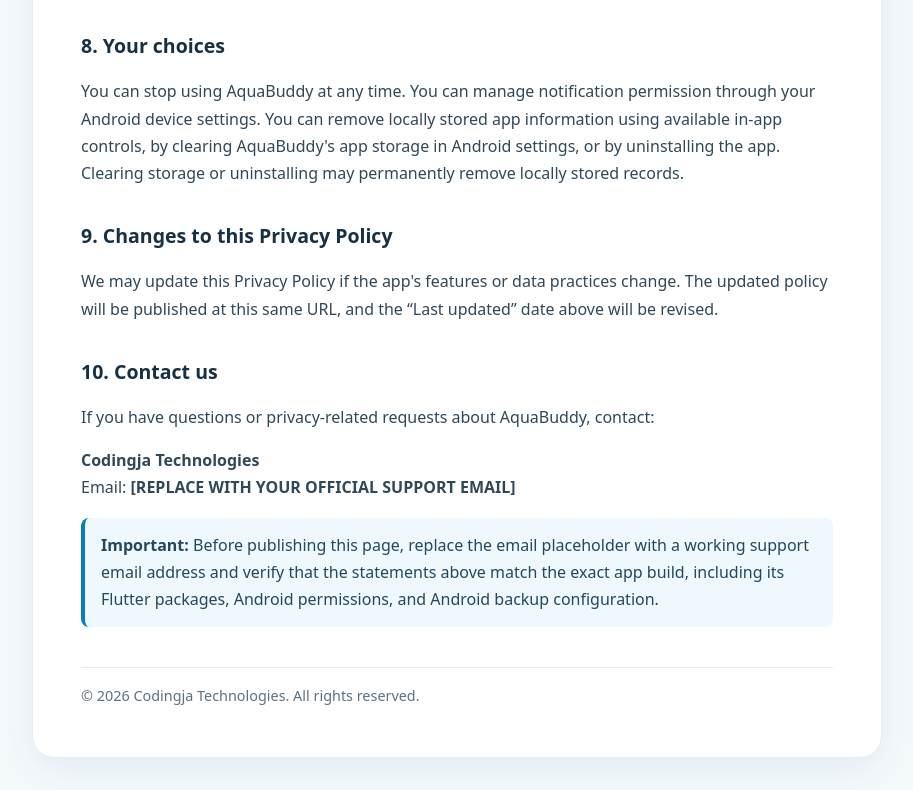
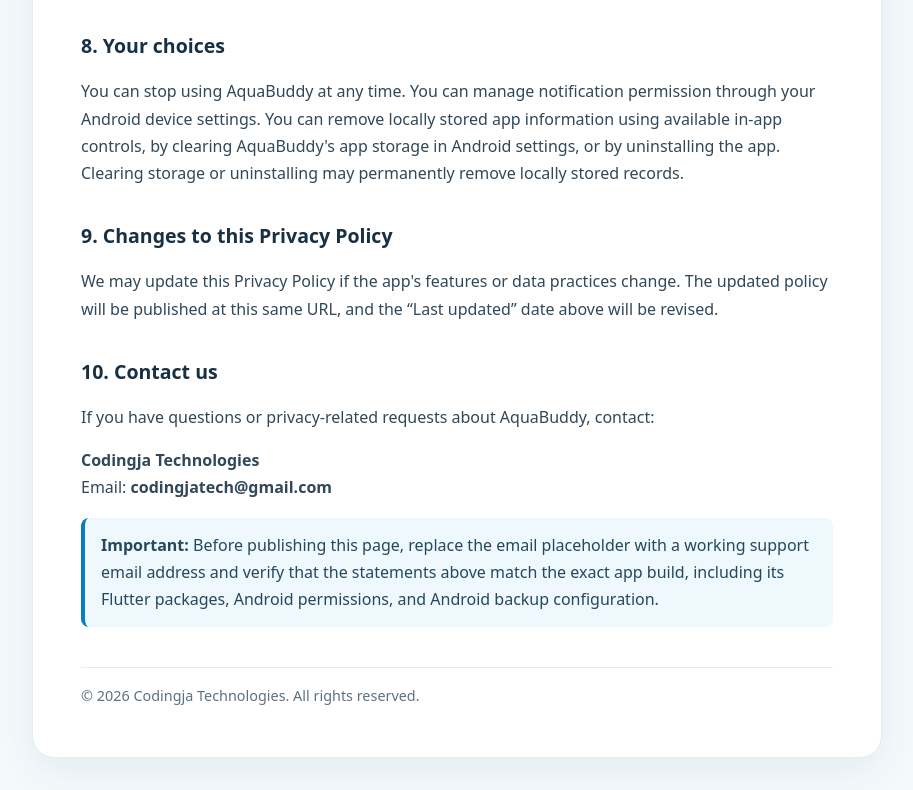
Before and after one commit to akashyadavbuilds/aquabuddy-privacy, a plain HTML site: page index.html in a window 1280 px wide. Shown: the part 2017-2807 px from the top of the page, without its empty margins (183-1096 px from the left). Drawn offline with Linux system fonts and the light colour scheme.

Commit message:
Update index.html

```diff
--- a/index.html
+++ b/index.html
@@ -71,7 +71,7 @@
   <h2>10. Contact us</h2>
   <p>If you have questions or privacy-related requests about AquaBuddy, contact:</p>
   <p><strong>Codingja Technologies</strong><br>
-  Email: <strong>[REPLACE WITH YOUR OFFICIAL SUPPORT EMAIL]</strong></p>
+  Email: <strong>codingjatech@gmail.com</strong></p>
 
   <div class="notice"><strong>Important:</strong> Before publishing this page, replace the email placeholder with a working support email address and verify that the statements above match the exact app build, including its Flutter packages, Android permissions, and Android backup configuration.</div>
 
```
